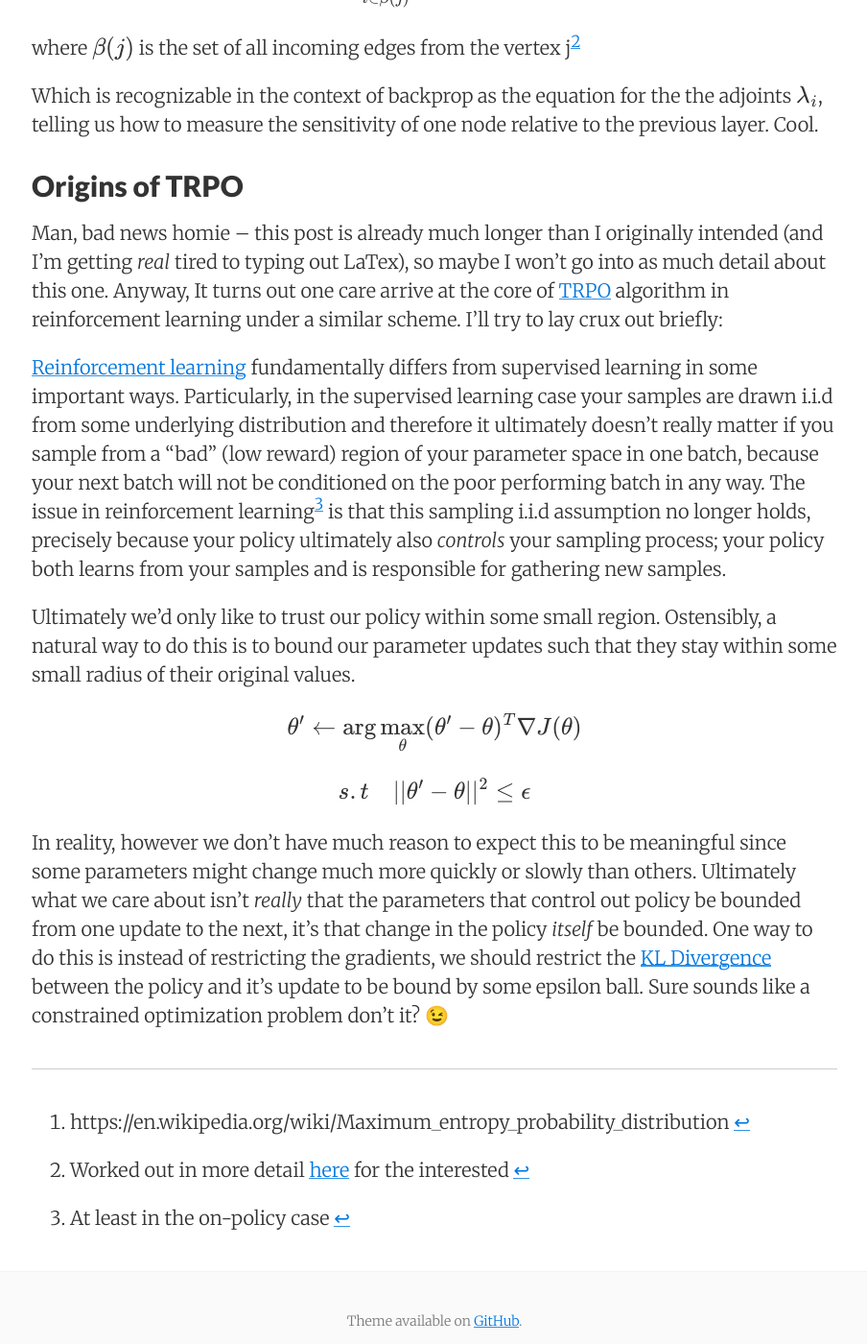
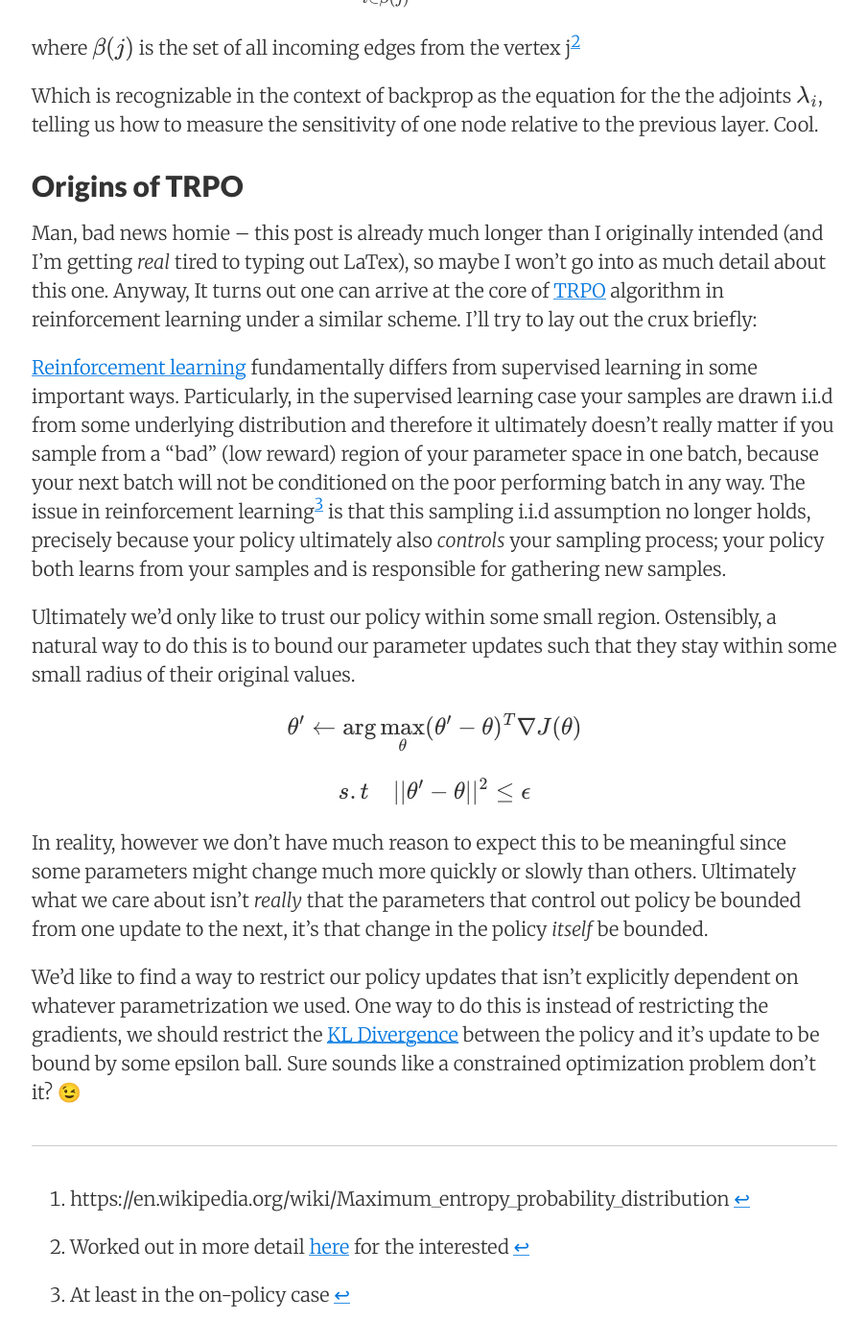
Before and after one commit to Scikud/scikud.github.io, a Jekyll site: the page built from _posts/2020-11-20-reframe-reparametrize.md, in a window 1280 px wide and 1400 px high, scrolled down 3615 px. Shown: the whole window at 96% size, without its empty margins (187-1091 px from the left). Built offline with Jekyll 4.4.1, drawn with Linux system fonts in a browser that asks for light colours; formulas are drawn with MathJax 3.

Commit message:
more typos

```diff
--- a/_posts/2020-11-20-reframe-reparametrize.md
+++ b/_posts/2020-11-20-reframe-reparametrize.md
@@ -92,7 +92,7 @@ where $$ \beta(j) $$ is the set of all incoming edges from the vertex j[^2]
 
 Which is recognizable in the context of backprop as the equation for the the adjoints $$\lambda_ i$$, telling us how to measure the sensitivity of one node relative to the previous layer.  Cool.
 ## Origins of TRPO
-Man, bad news homie -- this post is already much longer than I originally intended (and I'm getting *real* tired to typing out LaTex), so maybe I won't go into as much detail about this one. Anyway, It turns out one care arrive at the core of [TRPO](https://arxiv.org/pdf/1502.05477.pdf) algorithm in reinforcement learning under a similar scheme. I'll try to lay crux out briefly:
+Man, bad news homie -- this post is already much longer than I originally intended (and I'm getting *real* tired to typing out LaTex), so maybe I won't go into as much detail about this one. Anyway, It turns out one can arrive at the core of [TRPO](https://arxiv.org/pdf/1502.05477.pdf) algorithm in reinforcement learning under a similar scheme. I'll try to lay out the crux briefly:
 
 [Reinforcement learning](https://lilianweng.github.io/lil-log/2018/02/19/a-long-peek-into-reinforcement-learning.html) fundamentally differs from supervised learning in some important ways. Particularly, in the supervised learning case your samples are drawn i.i.d from some underlying distribution and therefore it ultimately doesn't really matter if you sample from a "bad" (low reward) region of your parameter space in one batch, because your next batch will not be conditioned on the poor performing batch in any way. The issue in reinforcement learning[^3] is that this sampling i.i.d assumption no longer holds, precisely because your policy ultimately also *controls* your sampling process; your policy both learns from your samples and is responsible for gathering new samples.
 
@@ -103,7 +103,9 @@ $$\theta' \leftarrow  \arg\max_{\theta} (\theta' - \theta)^T \nabla J(\theta) $$
 $$ s.t \quad ||\theta' - \theta || ^2 \leq \epsilon $$
 
 
-In reality, however we don't have much reason to expect this to be meaningful since some parameters might change much more quickly or slowly than others. Ultimately what we care about isn't *really* that the parameters that control out policy be bounded from one update to the next, it's that change in the policy *itself* be bounded. One way to do this is instead of restricting the gradients, we  should restrict the [KL Divergence](https://en.wikipedia.org/wiki/Kullback%E2%80%93Leibler_divergence) between the policy and it's update to be bound by some epsilon ball. Sure sounds like a constrained optimization problem don't it? 😉
+In reality, however we don't have much reason to expect this to be meaningful since some parameters might change much more quickly or slowly than others. Ultimately what we care about isn't *really* that the parameters that control out policy be bounded from one update to the next, it's that change in the policy *itself* be bounded.
+
+We'd like to find a way to restrict our policy updates that isn't explicitly dependent on whatever parametrization we used. One way to do this is instead of restricting the gradients, we  should restrict the [KL Divergence](https://en.wikipedia.org/wiki/Kullback%E2%80%93Leibler_divergence) between the policy and it's update to be bound by some epsilon ball. Sure sounds like a constrained optimization problem don't it? 😉
 
 
 ---
```
Also changed, not shown: 10 other files.
